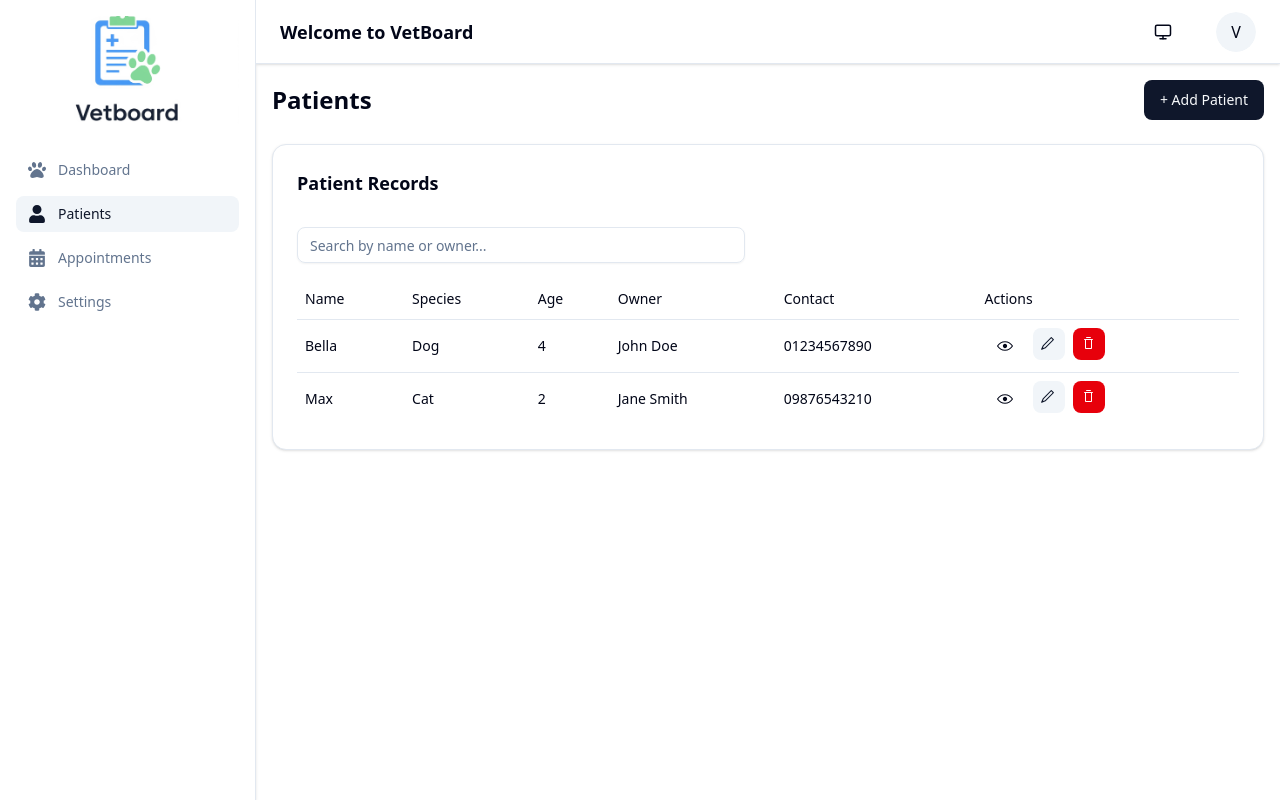
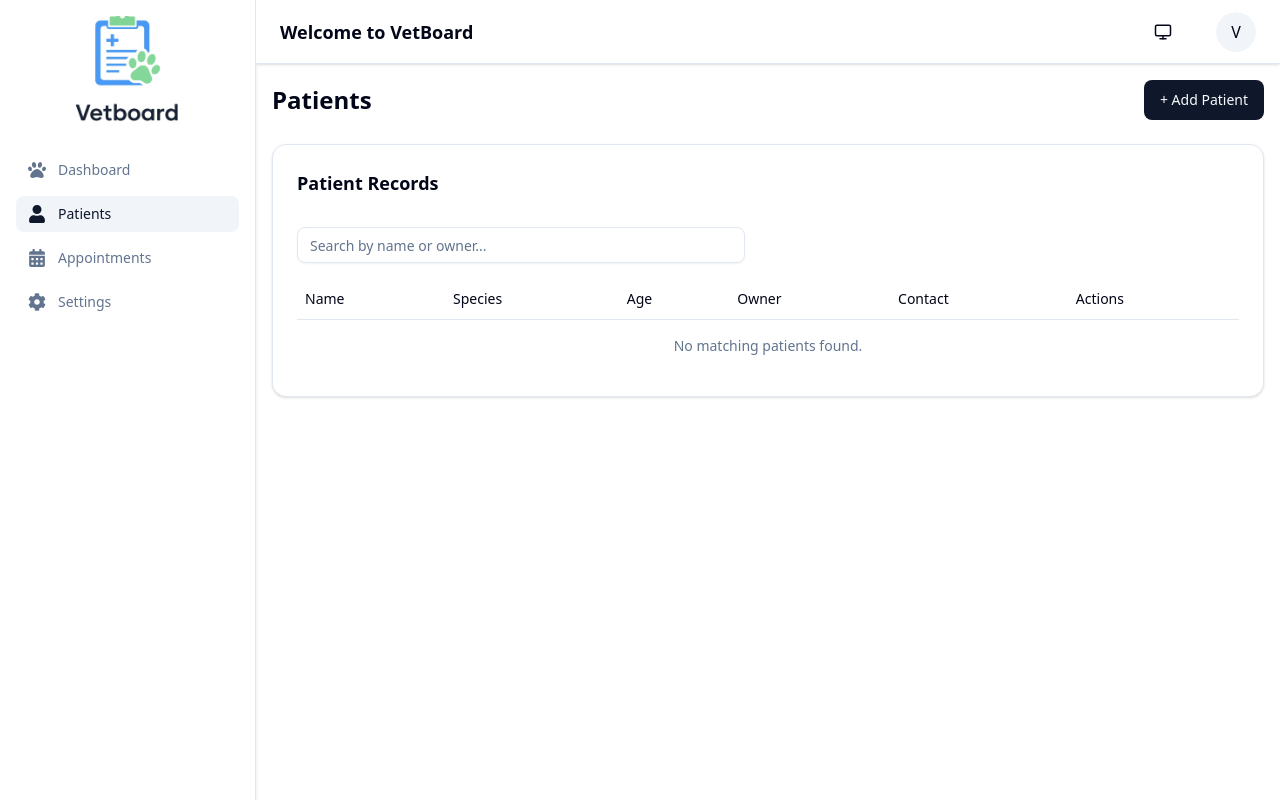
Before and after one commit to mdnakibul/vetboard, a React (Vite) app: page /patients in a window 1280 px wide. Built offline with nearby package versions, Linux system fonts and the light colour scheme.

Commit message:
REFactor: replace hardcoded patient data with storage utility for dynamic patient retrieval

```diff
--- a/src/pages/Patients.tsx
+++ b/src/pages/Patients.tsx
@@ -20,28 +20,11 @@ import {
 import { Pencil1Icon, TrashIcon } from "@radix-ui/react-icons"
 import { useNavigate } from "react-router-dom"
 import { EyeOpenIcon } from "@radix-ui/react-icons"
+import { getStoredPatients, savePatients } from "@/lib/storage"
 
 
 export default function Patients() {
-    const [patients, setPatients] = useState<Patient[]>([
-        {
-            id: "1",
-            name: "Bella",
-            species: "Dog",
-            age: 4,
-            ownerName: "John Doe",
-            contact: "01234567890",
-        },
-        {
-            id: "2",
-            name: "Max",
-            species: "Cat",
-            age: 2,
-            ownerName: "Jane Smith",
-            contact: "09876543210",
-        },
-    ])
-
+    const [patients, setPatients] = useState<Patient[]>(() => getStoredPatients())
     const [showForm, setShowForm] = useState(false)
     const [editingPatient, setEditingPatient] = useState<Patient | null>(null)
     const [searchTerm, setSearchTerm] = useState("")
@@ -54,17 +37,10 @@ export default function Patients() {
             p.ownerName.toLowerCase().includes(searchTerm.toLowerCase())
     )
 
-    const handleSave = (data: Omit<Patient, "id">, id?: string) => {
-        if (id) {
-            setPatients((prev) =>
-                prev.map((p) => (p.id === id ? { ...p, ...data } : p))
-            )
-        } else {
-            setPatients((prev) => [
-                ...prev,
-                { id: crypto.randomUUID(), ...data },
-            ])
-        }
+    const handleSave = (newPatient: Patient) => {
+        const updated = [...patients, newPatient]
+        setPatients(updated)
+        savePatients(updated)
     }
 
     const handleEdit = (patient: Patient) => {
```
